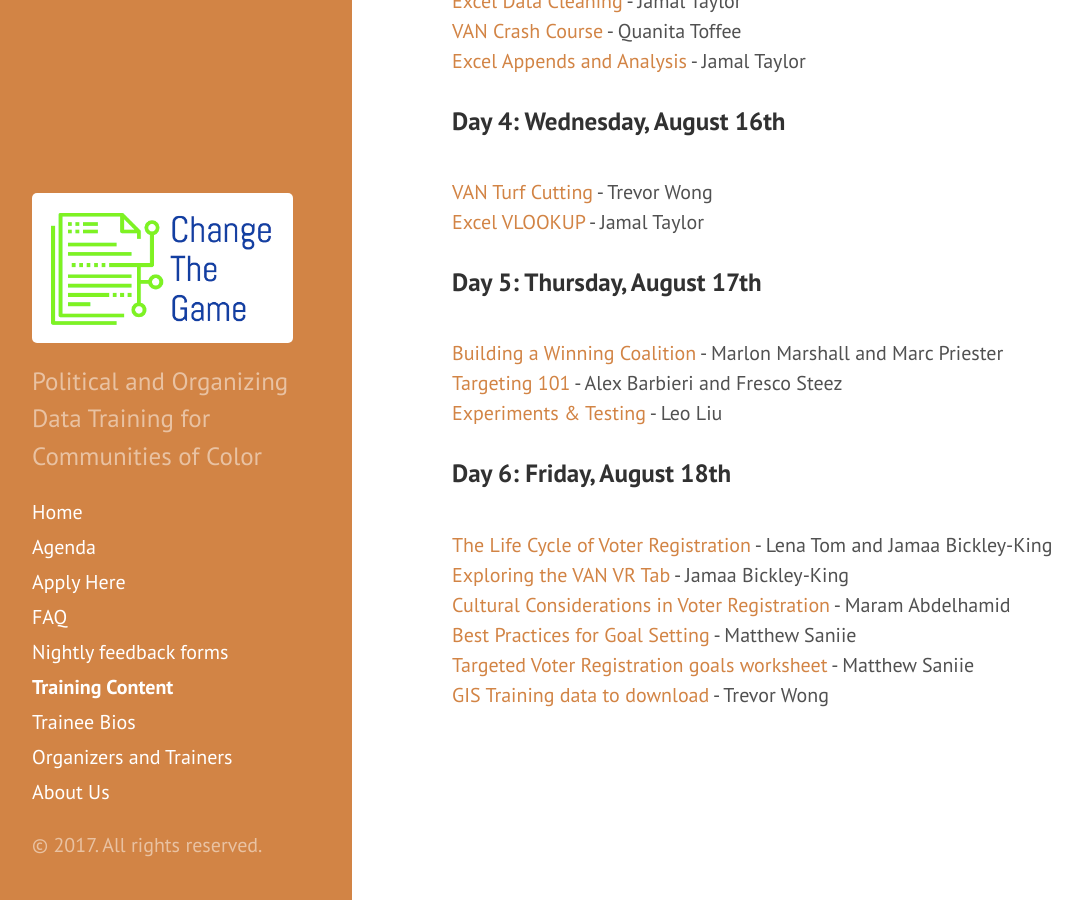
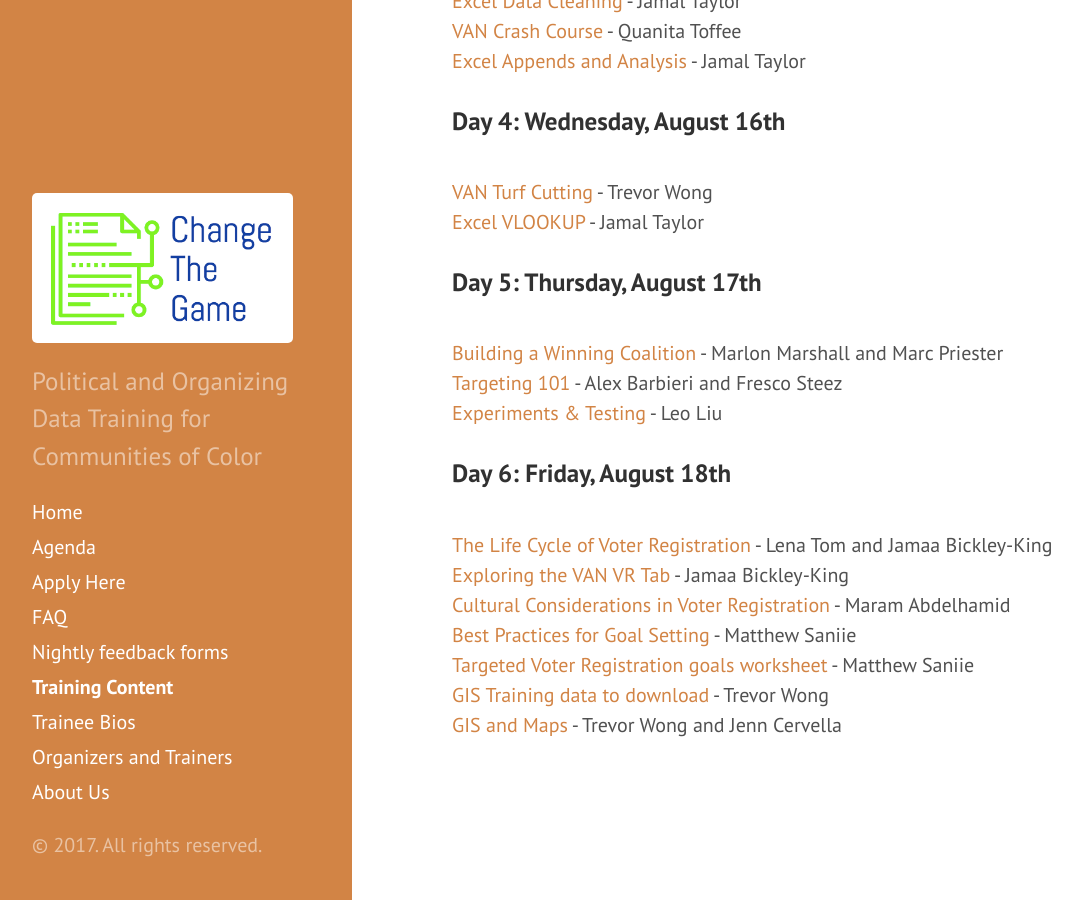
Before and after one commit to anniejw6/changethegame_site, a Jekyll site: the page built from slides.md, in a window 1280 px wide and 900 px high, scrolled down 888 px. Shown: the whole window, without its empty margins (8-1090 px from the left). Built offline with Jekyll 4.4.1, drawn with Linux system fonts in a browser that asks for light colours.

Commit message:
Update slides.md

```diff
--- a/slides.md
+++ b/slides.md
@@ -50,4 +50,5 @@ title: Training Content
 <br>[Best Practices for Goal Setting](https://www.dropbox.com/s/wtg3ila37ukptgw/Best%20Practices%20for%20Goal%20Setting-Matthew%20Saniie.pdf?dl=0) - Matthew Saniie
 <br>[Targeted Voter Registration goals worksheet](https://www.dropbox.com/s/bib37fhqcaiqz68/C3%20Targeted%20VR%20worksheet-Matthew%20Saniie.xlsx?dl=0) - Matthew Saniie
 <br>[GIS Training data to download](https://www.dropbox.com/s/f6ych72aopg4i69/GIS_training_data-Trevor%20Wong.zip?dl=0) - Trevor Wong
+<br>[GIS and Maps](https://www.dropbox.com/s/s5k51hz8zso1wxc/Maps%20%26%20GIS-Trevor%20Wong%20%26%20Jenn%20Cervella.pdf?dl=0) - Trevor Wong and Jenn Cervella
 <br>
```
